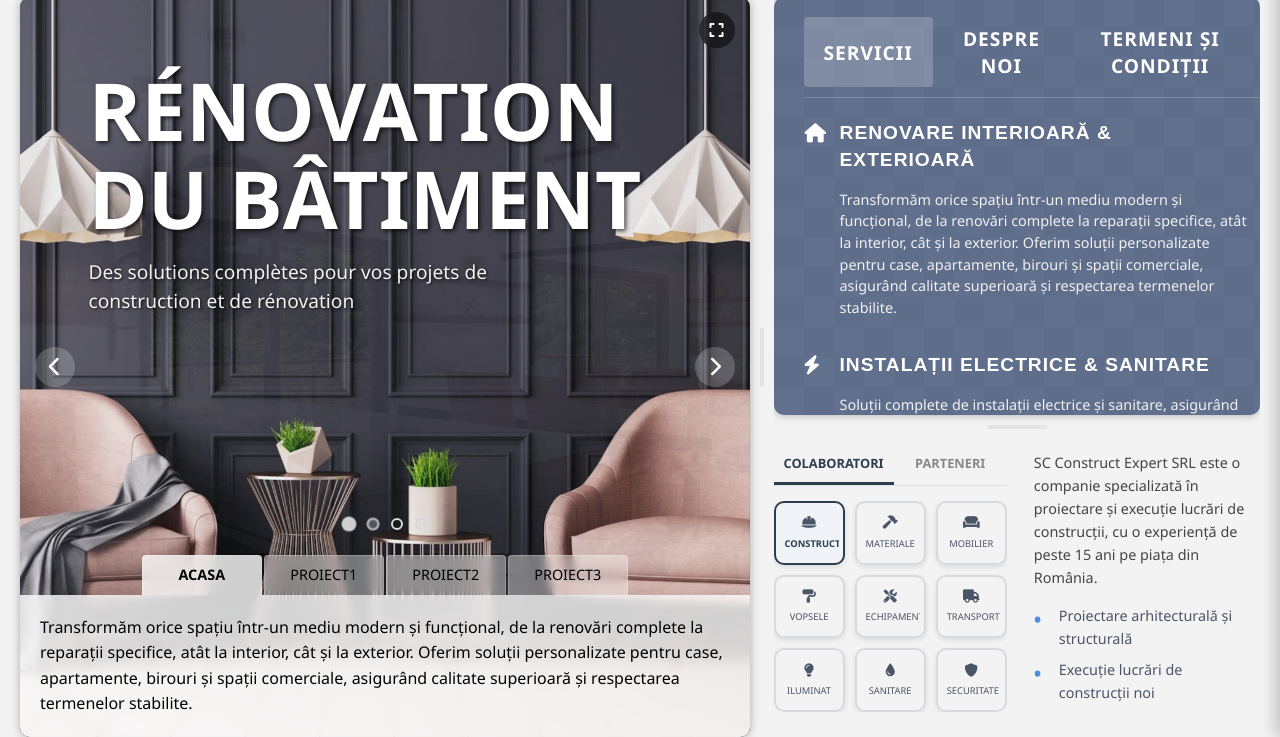
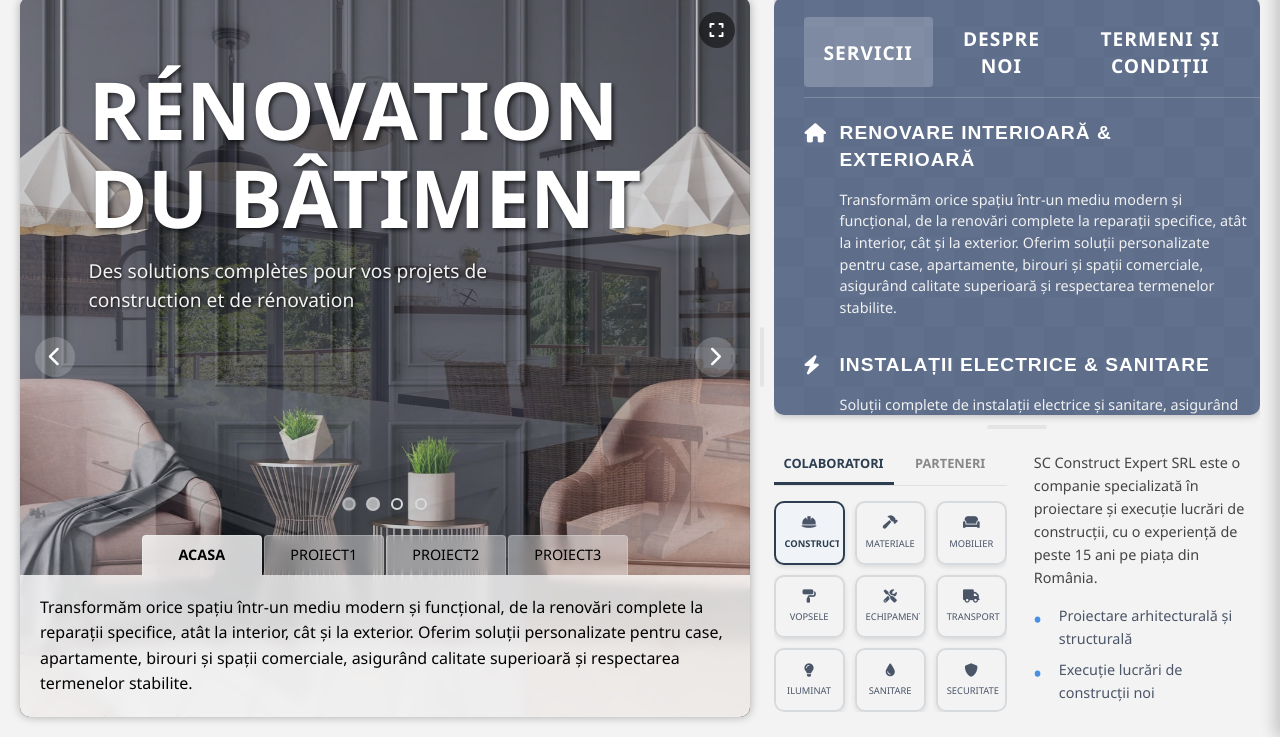
Before and after one commit to T0ra0n/DODI-Innovatis, a plain HTML site: page index.html in a window 1280 px wide. Shown: the part 63-800 px from the top of the page. Drawn offline with Linux system fonts and the light colour scheme.

Commit message:
sters layout

```diff
--- a/layout-fix.js
+++ /dev/null
@@ -1,83 +0,0 @@
-// Funcție pentru a preveni derularea automată
-function preventAutoScroll() {
-    // Salvează poziția de derulare curentă
-    const scrollY = window.scrollY;
-
-    // Aplică scroll la poziția curentă după un mic delay
-    setTimeout(() => {
-        window.scrollTo(0, scrollY);
-    }, 0);
-}
-
-function adjustLayout() {
-    // Salvează poziția de derulare curentă
-    const scrollY = window.scrollY;
-
-    // Elementele pe care vrem să le ajustăm
-    const header = document.querySelector('.site-header');
-    const footer = document.querySelector('.mobile-footer');
-    const content = document.querySelector('.left-large');
-
-    // Verifică dacă toate elementele există
-    if (!header || !footer || !content) return;
-
-    // Obține înălțimile
-    const headerHeight = header.offsetHeight;
-    const footerHeight = footer.offsetHeight;
-    const windowHeight = window.innerHeight;
-
-    // Calculează și setează înălțimea pentru conținut
-    const contentHeight = windowHeight - headerHeight - footerHeight;
-    content.style.height = `${Math.max(contentHeight, 100)}px`;
-
-    // Restabilește poziția de derulare după ajustarea layout-ului
-    window.scrollTo(0, scrollY);
-
-    // Adaugă un mic delay pentru a se asigura că toate elementele s-au încărcat corect
-    setTimeout(() => {
-        const newContentHeight = window.innerHeight - header.offsetHeight - footer.offsetHeight;
-        content.style.height = `${Math.max(newContentHeight, 100)}px`;
-        window.scrollTo(0, scrollY);
-    }, 100);
-}
-
-// Funcție de inițializare care rulează o singură dată
-function initLayout() {
-    // Aplică scroll la început pentru a preveni derularea automată
-    preventAutoScroll();
-
-    // Ajustează layout-ul
-    adjustLayout();
-
-    // Aplică din nou după un scurt delay pentru a contracara orice ajustare a browserului
-    setTimeout(() => {
-        preventAutoScroll();
-        adjustLayout();
-    }, 300);
-}
-
-// Rulează la încărcarea inițială
-document.addEventListener('DOMContentLoaded', initLayout);
-
-// Evenimente care pot schimba layout-ul
-const resizeObserver = new ResizeObserver(adjustLayout);
-resizeObserver.observe(document.body);
-
-// Evenimente suplimentare pentru a gestiona schimbările de layout
-window.addEventListener('load', initLayout);
-window.addEventListener('resize', adjustLayout);
-window.addEventListener('orientationchange', () => {
-    setTimeout(adjustLayout, 100);
-});
-
-// Previne derularea automată când se face focus pe câmpuri de input
-document.addEventListener('focusin', (e) => {
-    if (e.target.tagName === 'INPUT' || e.target.tagName === 'TEXTAREA') {
-        preventAutoScroll();
-    }
-});
-
-// Asigură-te că layout-ul este corect după ce dispare tastatura
-document.addEventListener('focusout', () => {
-    setTimeout(adjustLayout, 300);
-});
--- a/responsive.css
+++ b/responsive.css
@@ -166,9 +166,6 @@
     display: flex;
     flex-direction: column;
   }
-
-
-
 
   .top-large {
     height: auto !important;
--- a/styles.css
+++ b/styles.css
@@ -172,8 +172,6 @@ button,
 .right-small {
   position: relative;
   overflow: hidden;
-  min-width: 100px;
-  min-height: 100px;
 }
 
 
@@ -480,13 +478,11 @@ textarea:invalid+.error-message {
   position: relative;
   display: flex;
   flex-direction: column;
-  height: 100%;
+  height: auto ;
   background-color: transparent;
   overflow: hidden;
-  /* Previne ieșirea conținutului în afara containerului */
   z-index: 1;
   position: relative;
-  /* Asigură poziționarea corectă a elementelor absolute */
 }
 
 .carousel {
@@ -664,14 +660,6 @@ textarea:invalid+.error-message {
   }
 }
 
-/* Stilizare container principal */
-.left-large {
-  display: flex;
-  flex-direction: column;
-  height: 100%;
-  min-height: 0;
-  /* Asigură că flexbox-ul se comportă corect */
-}
 
 /* Container pentru conținutul paginii */
 .carousel-wrapper {
@@ -1352,7 +1340,7 @@ img {
 /* Stilizare container stânga mare */
 .left-large {
   width: var(--golden-ratio);
-  height: 100%;
+  height: auto;
   background-color: var(--color-primary);
   color: var(--text-light);
   padding: 0;
```
